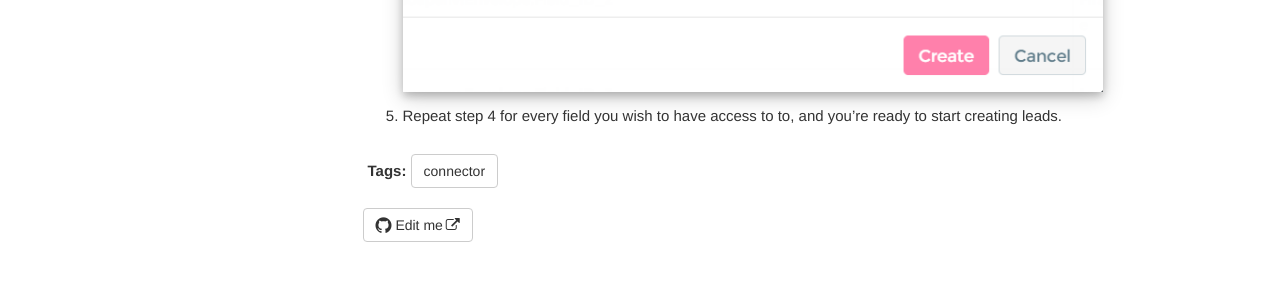
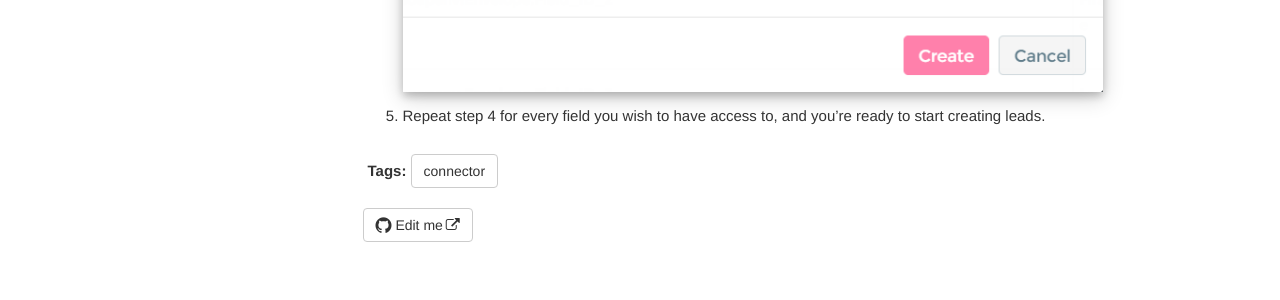
Before and after one commit to sneakysneak/docs, a Jekyll site: the page built from pages/connector-authentication/Velocify.md, in a window 1280 px wide and 900 px high, scrolled down 608 px. Shown: the part 520-820 px from the top of the window. Built offline with Jekyll 4.4.1, drawn with Linux system fonts in a browser that asks for light colours; nearby versions of some CDN libraries; comment, search, counter and statistics services are not loaded.

```diff
--- a/pages/connector-authentication/Velocify.md
+++ b/pages/connector-authentication/Velocify.md
@@ -23,4 +23,4 @@ In order to create leads using the Velocify connector there are a few preliminar
 4. In connector testing add the fields you wish to use to the connector in the following format: `soapenv:Envelope.Field_ID_#` where `#` is the ID of the field you wish to interact with e.g. if the First Name field had an ID of 1 then the *Field Location* you would create would be `soapenv:Envelope.Field_ID_1`, and it would be best to set the *Display Name* to `First Name`.
 ![](./images/velocify_custom_field.png)
 
-5. Repeat step 4 for every field you wish to have access to to, and you're ready to start creating leads.
+5. Repeat step 4 for every field you wish to have access to, and you're ready to start creating leads.
```
